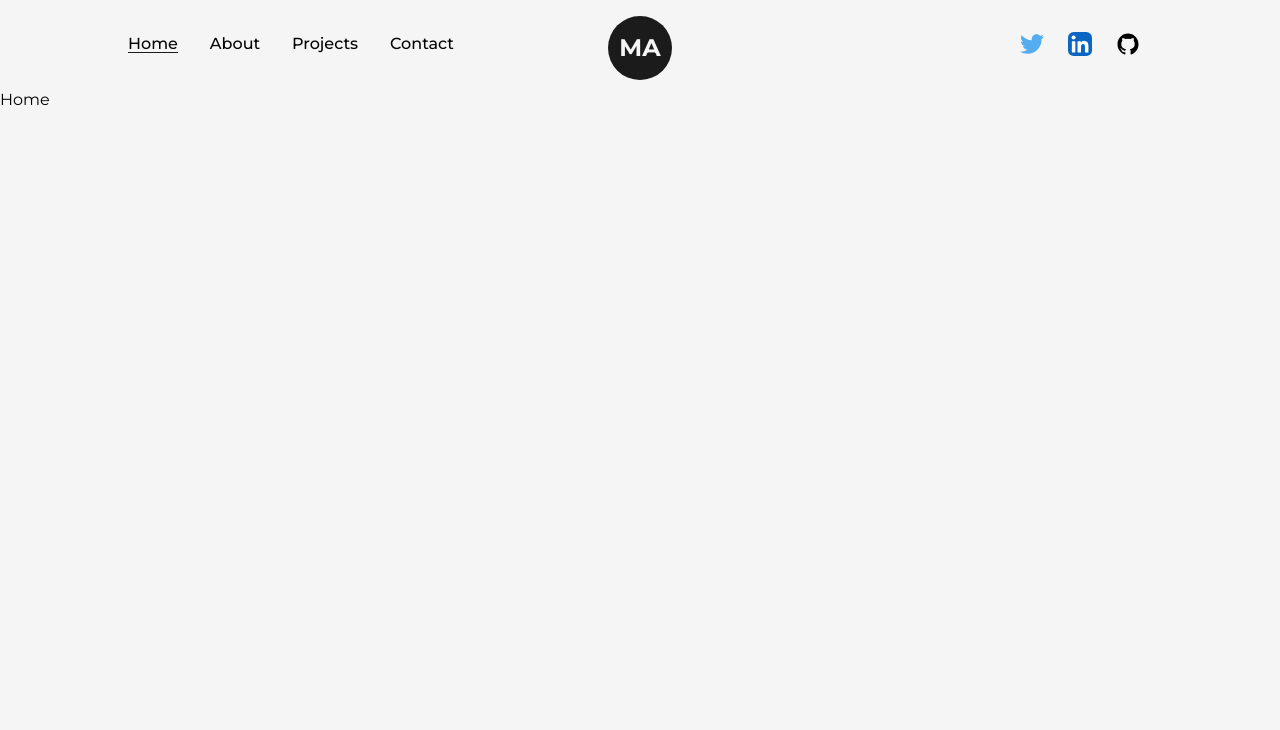
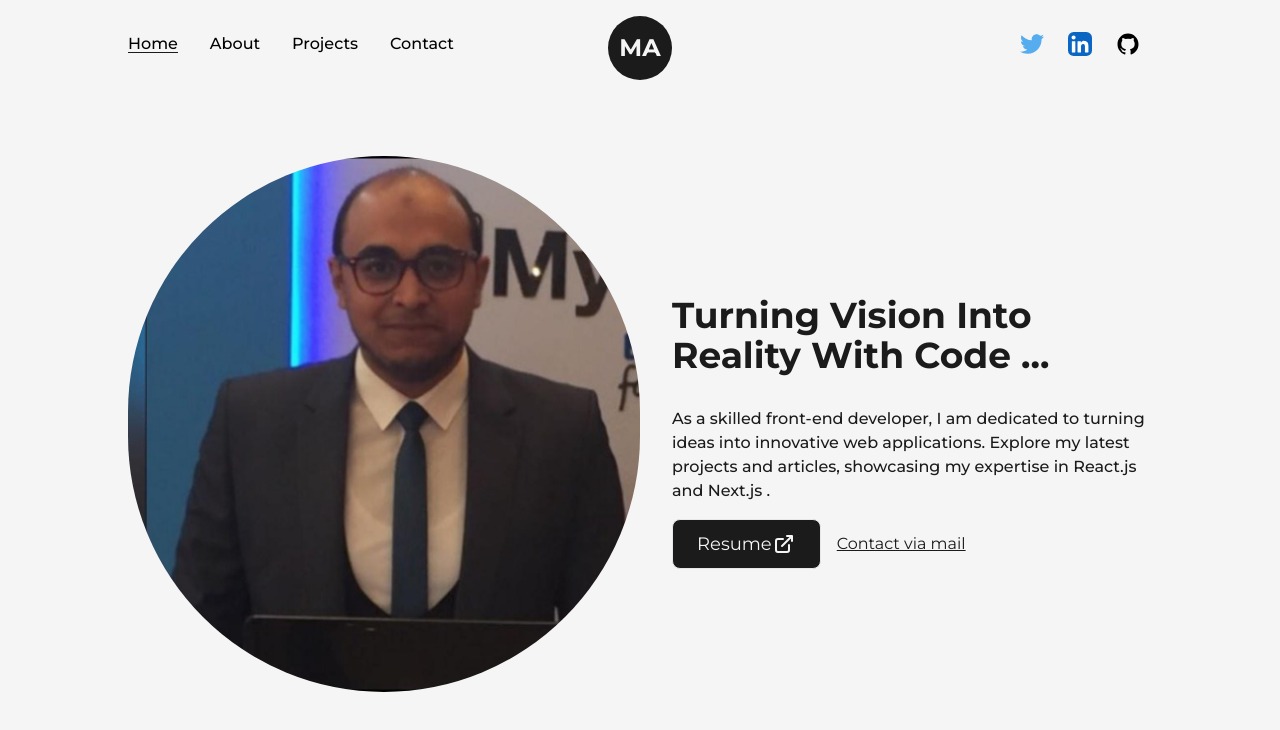
Before and after one commit to MezoAli/my-portfolio, a Next.js app: page / in a window 1280 px wide. Shown: the top 730 px of the page. Built offline with nearby package versions, Linux system fonts and the light colour scheme.

Commit message:
adding home page with image and links

```diff
--- /dev/null
+++ b/src/components/HomeLayout.jsx
@@ -0,0 +1,11 @@
+import React from "react";
+
+function HomeLayout({ children, className }) {
+	return (
+		<div className={`w-full h-full bg-light z-0 p-32 ${className}`}>
+			{children}
+		</div>
+	);
+}
+
+export default HomeLayout;
--- a/src/pages/index.js
+++ b/src/pages/index.js
@@ -1,7 +1,66 @@
+import HomeLayout from "@/components/HomeLayout";
+import Image from "next/image";
+import Moutaz from "../../public/image.jpeg";
+import { motion } from "framer-motion";
+import Link from "next/link";
+import { LinkArrow } from "@/components/Icons";
+
 export default function Home() {
 	return (
-		<>
-			<h1 className="">Home</h1>
-		</>
+		<main className="flex items-center w-full text-dark min-h-screen">
+			<HomeLayout className="pt-0">
+				<div className="flex items-center justify-between w-full">
+					<div className="w-1/2">
+						<Image
+							src={Moutaz}
+							alt="Moutaz Ali"
+							className="h-auto rounded-full"
+						/>
+					</div>
+					<div className="w-1/2 pl-8 flex flex-col items-center self-center">
+						<motion.h1
+							className="text-4xl font-bold w-full py-4"
+							initial={{ opacity: 0, y: -50 }}
+							animate={{
+								opacity: 1,
+								y: 0,
+								transition: { delay: 0.5, duration: 1 },
+							}}
+						>
+							Turning Vision Into Reality With Code ...
+						</motion.h1>
+						<motion.p
+							className="font-medium text-base my-4"
+							initial={{ opacity: 0, y: 50 }}
+							animate={{
+								opacity: 1,
+								y: 0,
+								transition: { delay: 0.5, duration: 1 },
+							}}
+						>
+							As a skilled front-end developer, I am dedicated to turning ideas
+							into innovative web applications. Explore my latest projects and
+							articles, showcasing my expertise in React.js and Next.js .
+						</motion.p>
+						<div className="flex items-center self-start">
+							<Link
+								href="/Moutaz-Ali-frontend.pdf"
+								target="_blank"
+								className="flex items-center justify-between text-lg text-light bg-dark py-2.5 px-6 rounded-lg text-semibold border border-solid hover:bg-light hover:text-dark hover:border-dark"
+							>
+								Resume
+								<LinkArrow />
+							</Link>
+							<Link
+								href="mailto:moutaz.ali.dev@gmail.com"
+								className="ml-4 underline"
+							>
+								Contact via mail
+							</Link>
+						</div>
+					</div>
+				</div>
+			</HomeLayout>
+		</main>
 	);
 }
```
Also changed, not shown: public/image.jpeg (added), 1 other file (tests, documents, lock files or other folders).
